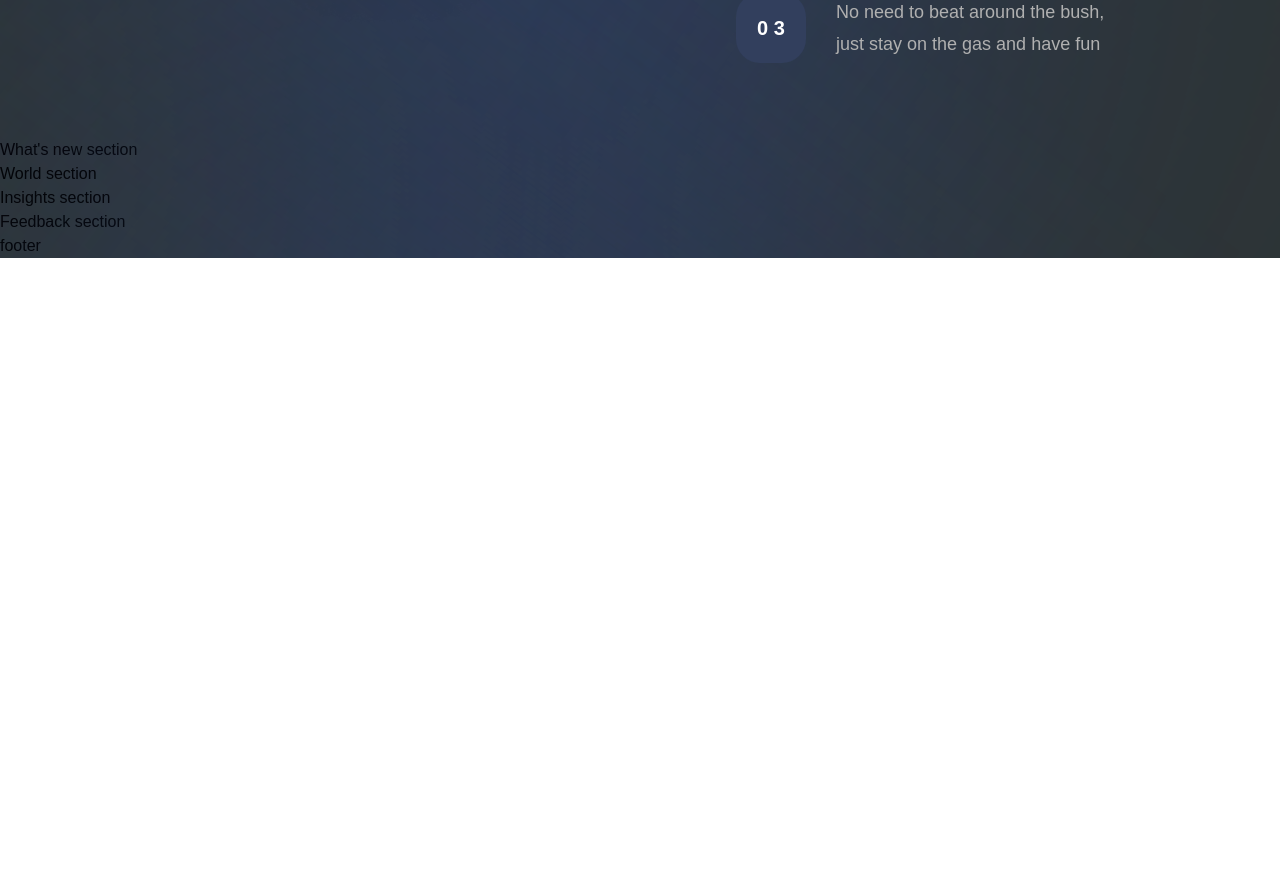
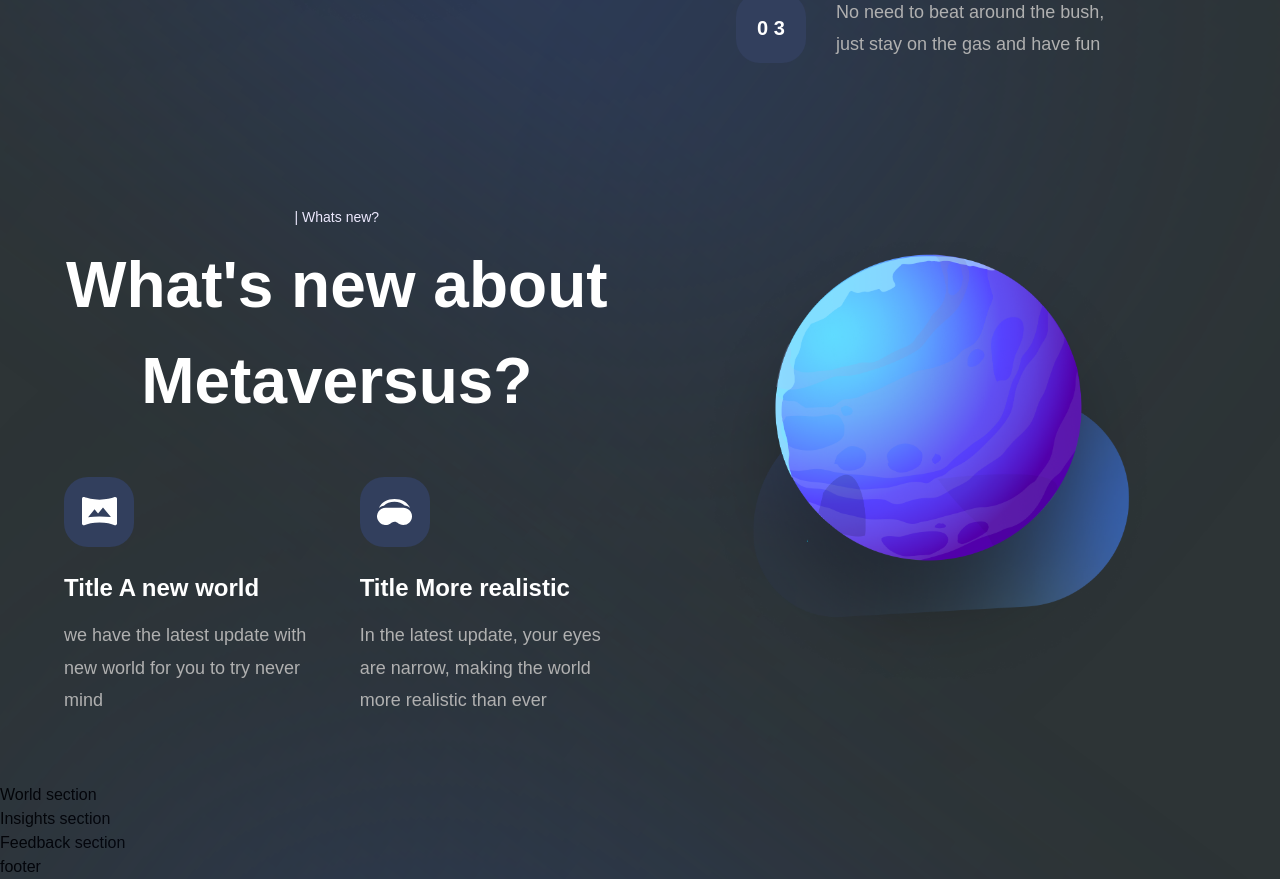
Before and after one commit to rsshonjoydas/metaverse, a Next.js app: page / in a window 1280 px wide. Shown: the part 3090-3969 px from the top of the page. Before the commit the page ends 3348 px from the top, so only its background shows below. Built offline with nearby package versions, Linux system fonts and the light colour scheme; a web font is replaced by a local one.

Commit message:
ci: new features secton

```diff
--- a/components/NewFeatures.tsx
+++ b/components/NewFeatures.tsx
@@ -1,6 +1,23 @@
-const NewFeatures = () => (
-  <div>
-    New Features
+'use client';
+
+import { motion } from 'framer-motion';
+import styles from '../styles';
+
+interface NewFeatureProps {
+  imgUrl: string;
+  title: string;
+  subtitle: string;
+}
+
+const NewFeatures = ({ imgUrl, title, subtitle }: NewFeatureProps) => (
+  <div className='flex-1 flex flex-col sm:max-w-[250px] min-w-[210px]'>
+    <div className={`${styles.flexCenter} w-[70px] h-[70px] rounded-[24px] bg-[#323F5D]`}>
+      <motion.img src={imgUrl} alt='icon' className='object-contain w-1/2 h-1/2' />
+    </div>
+    <h1 className='mt-[26px] font-bold text-[24px] leading-[30.24px] text-white'>Title {title}</h1>
+    <p className='flex-1 mt-[16px] font-normal text-[18px] text-[#B0B0B0] leading-[32.4px]'>
+      {subtitle}
+    </p>
   </div>
 );
 
--- a/sections/WhatsNew.tsx
+++ b/sections/WhatsNew.tsx
@@ -1,5 +1,43 @@
 'use client';
 
-const WhatsNew = () => <section>What&apos;s new section</section>;
+import { motion } from 'framer-motion';
+
+import { NewFeatures, TitleText, TypingText } from '../components';
+import { newFeatures } from '../constants';
+import styles from '../styles';
+import { fadeIn, planetVariants, staggerContainer } from '../utils/motion';
+
+const WhatsNew = () => (
+  <section className={`${styles.paddings} relative z-10`}>
+    <motion.div
+      variants={staggerContainer(0.1, 0.2)}
+      initial='hidden'
+      whileInView='show'
+      viewport={{ once: false, amount: 0.25 }}
+      className={`${styles.innerWidth} mx-auto flex lg:flex-row flex-col gap-8`}
+    >
+      <motion.div
+        variants={fadeIn('right', 'tween', 0.2, 1)}
+        className='flex-[0.95] flex justify-center flex-col'
+      >
+        <TypingText title='| Whats new?' textStyle='text-center' />
+        <TitleText title={<>What&apos;s new about Metaversus?</>} textStyle='text-center' />
+        <div className='mt-[48px] flex flex-wrap justify-between gap-[24px]'>
+          {newFeatures.map((feature) => (
+            <NewFeatures key={feature.title} {...feature} />
+          ))}
+        </div>
+      </motion.div>
+
+      <motion.div variants={planetVariants('right')} className={`flex-1 ${styles.flexCenter}`}>
+        <motion.img
+          src='/whats-new.png'
+          alt='get-started'
+          className='w-[90%] h-[90%] object-contain'
+        />
+      </motion.div>
+    </motion.div>
+  </section>
+);
 
 export default WhatsNew;
```
